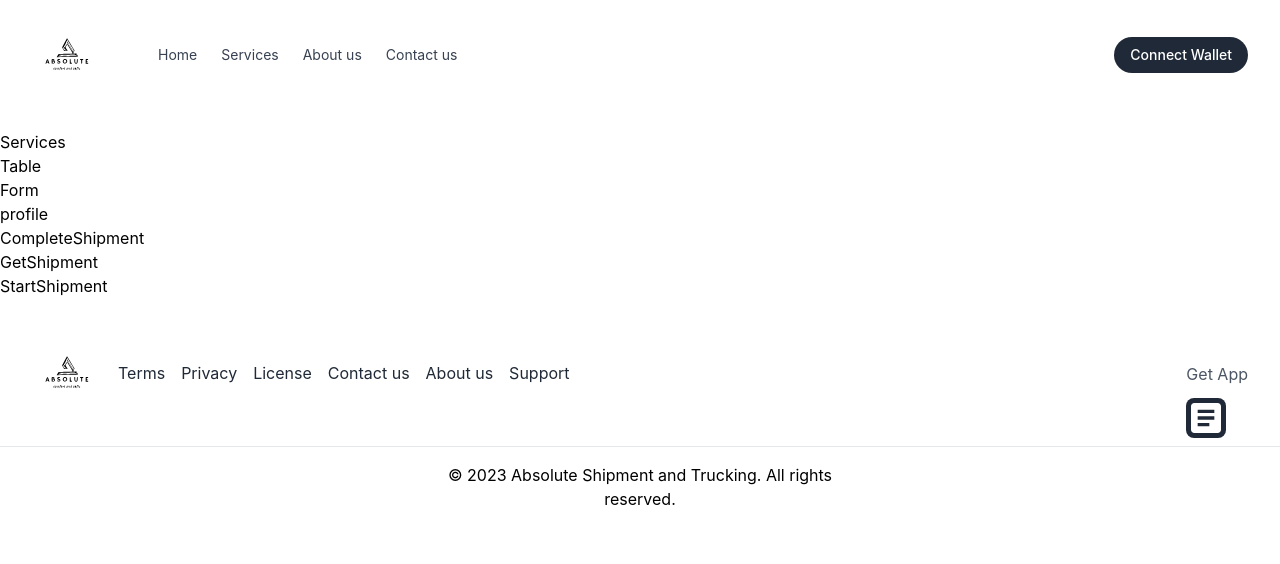
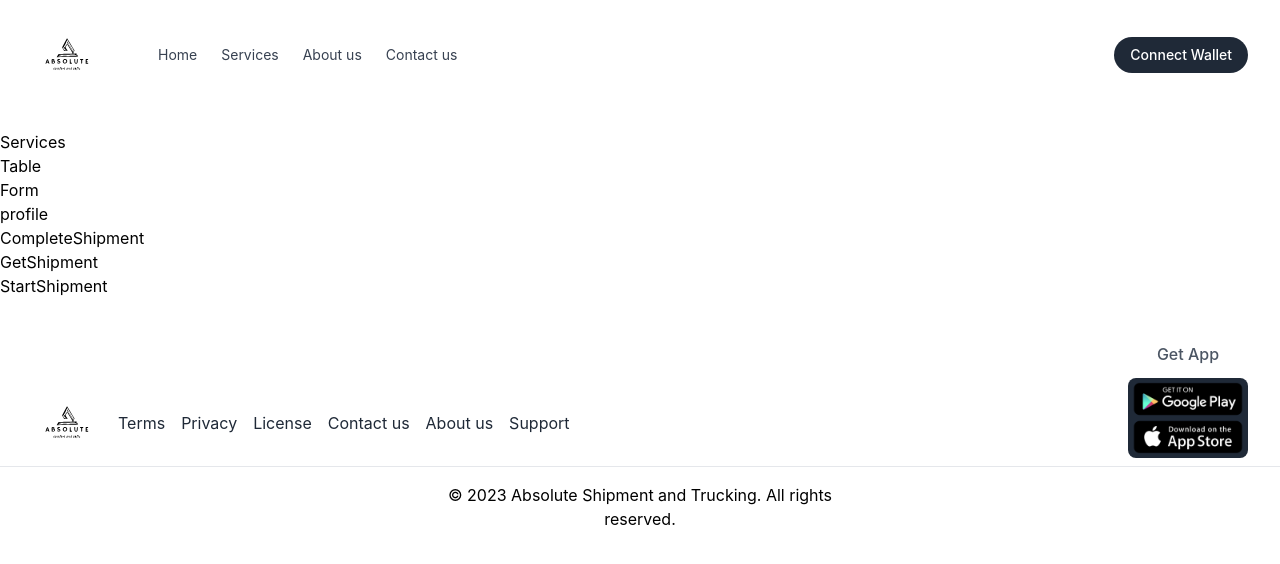
Before and after one commit to chiemezie1/shipmentTrackingSystem, a React (Create React App) app in the folder frontend/: page / in a window 1280 px wide. Shown: the top 564 px of the page. Built offline with nearby package versions, Linux system fonts and the light colour scheme.

Commit message:
footer finished

```diff
--- a/frontend/src/components/Footer.js
+++ b/frontend/src/components/Footer.js
@@ -1,5 +1,5 @@
 import React from "react";
-import { Nav1, Nav, cancel, logo } from "../components/index";
+import { Nav1, Nav, getapp, logo } from "../components/index";
 
 const Footer = () => {
     const footerItems = [
@@ -30,9 +30,9 @@ const Footer = () => {
     ];
 
     return (
-    <footer className="pt-10">
-      <div className="mx-auto flex px-4 text-gray-600 md:px-8">
-        <div className="justify-between sm:flex flex-grow">
+        <footer className="pt-5">
+            <div className="mx-auto flex  px-4 text-gray-600 md:px-8">
+                <div className="justify-between items-end sm:flex flex-grow">
                     <div className="space-y-4">
                         <ul className="flex flex-wrap items-center gap-4 text-sm sm:text-base">
                             <img src={logo} width={70} height={20} alt="Logo" className="" />
@@ -51,13 +51,13 @@ const Footer = () => {
                 </div>
 
                 <div className="mt-6">
-          <p>Get App</p>
+                    <p className="text-center font-medium">Get App</p>
                     <div className="flex items-center gap-3 mt-3 sm:block">
                         <a href="javascript:void(0)">
                             <img
-                src={Nav}
-                width={40}
-                height={20}
+                                src={getapp}
+                                width={120}
+                                height={100}
                                 alt="Logo"
                                 className="bg-gray-800 rounded-lg"
                             />
--- a/frontend/src/components/index.js
+++ b/frontend/src/components/index.js
@@ -10,9 +10,8 @@ import Table from "./Table";
 
 import Nav from "./SVG/navicon.svg";
 import Nav1 from "./SVG/nav_icon.svg";
-import check from "./SVG/check.svg";
+import getapp from "./SVG/getapp.png";
 import location from "./SVG/location.svg";
-import payment from "./SVG/payment.svg";
 import rating from './SVG/rating.svg';
 import  logo  from "./SVG/logo.svg";
 import  cancel  from "./SVG/cancel.svg";
@@ -32,9 +31,8 @@ export{
 
     Nav,
     Nav1,
-    check,
     location,
-    payment,
+    getapp,
     rating,
     cancel,
     logo,
```
Also changed, not shown: 2 other files (tests, documents, lock files or other folders). Lines whose indentation alone changed are shown as unchanged.
